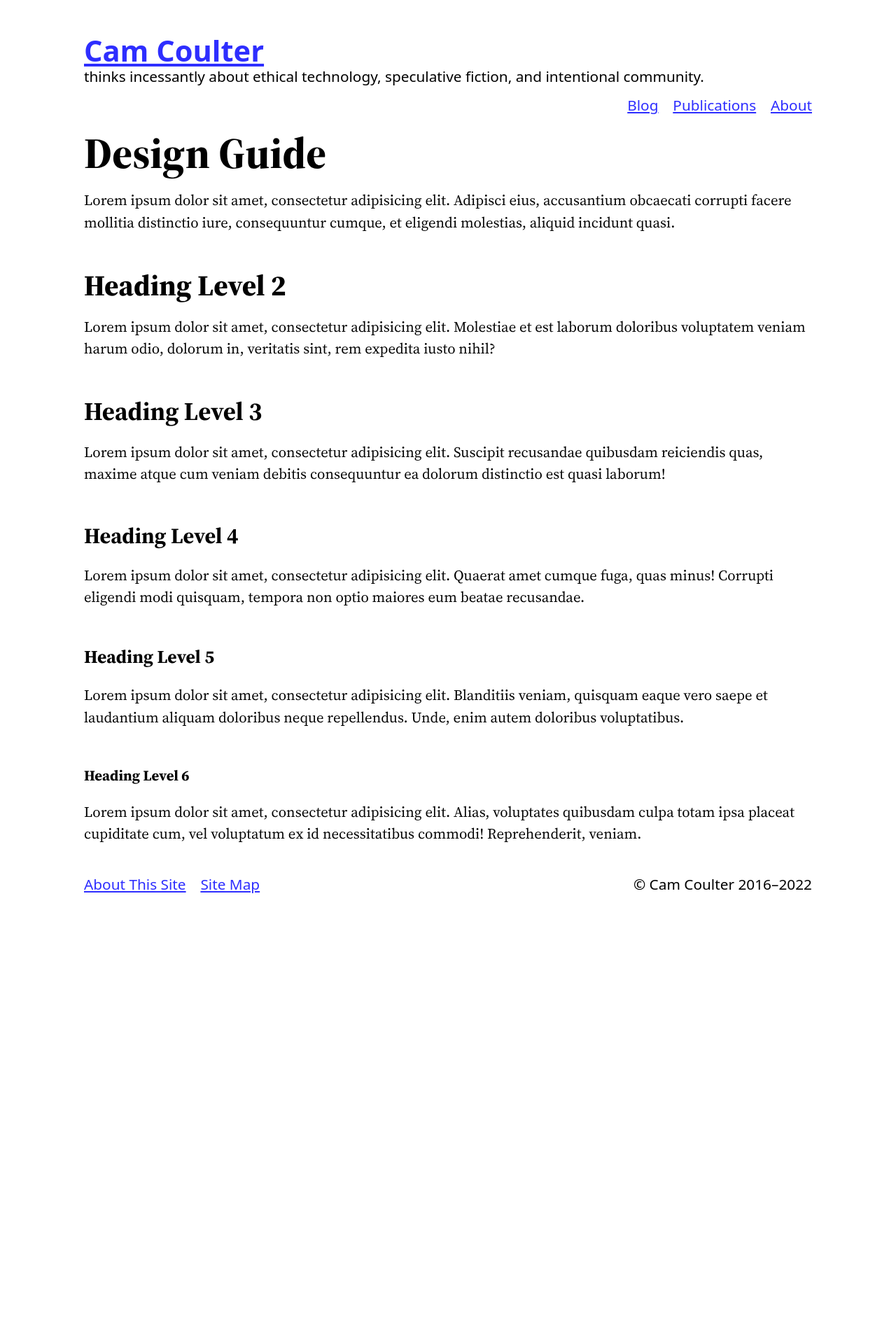
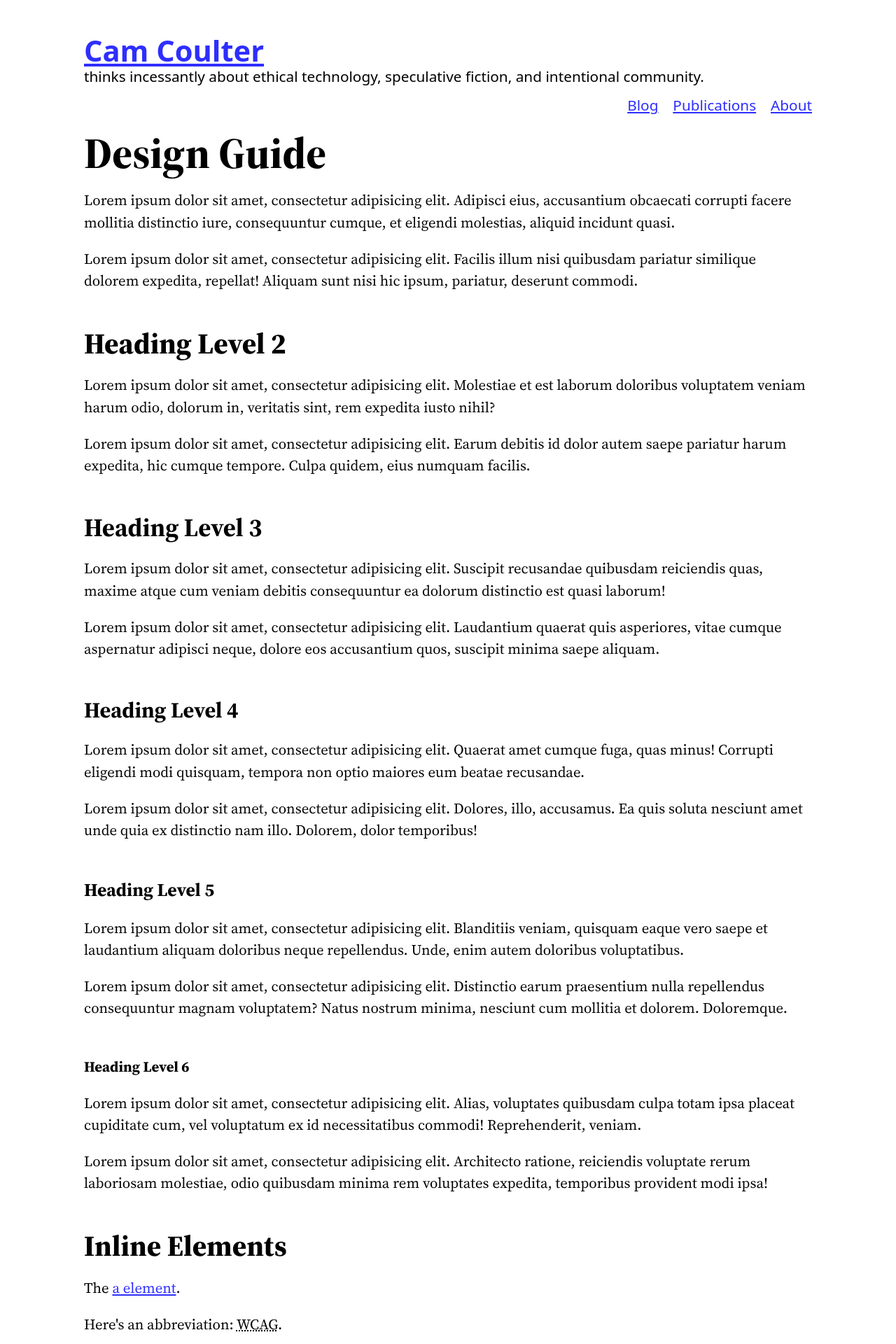
Before and after one commit to cncoulter/camcoulter.com, a Jekyll site: the page built from Design-Guide.html, in a window 1280 px wide. Shown: the top 1920 px of the page at 70% size. Built offline with Jekyll 4.4.1, drawn with Linux system fonts in a browser that asks for light colours; some web fonts are replaced; before the commit the page ends 1300 px from its top, so only the background shows below that; some of the changed text lies outside the part shown.

Commit message:
Update inline styles

```diff
--- a/Design-Guide.html
+++ b/Design-Guide.html
@@ -8,18 +8,52 @@
 
 <h1>{{ page.title }}</h1>
 <p>Lorem ipsum dolor sit amet, consectetur adipisicing elit. Adipisci eius, accusantium obcaecati corrupti facere mollitia distinctio iure, consequuntur cumque, et eligendi molestias, aliquid incidunt quasi.</p>
+<p>Lorem ipsum dolor sit amet, consectetur adipisicing elit. Facilis illum nisi quibusdam pariatur similique dolorem expedita, repellat! Aliquam sunt nisi hic ipsum, pariatur, deserunt commodi.</p>
 
 <h2>Heading Level 2</h2>
 <p>Lorem ipsum dolor sit amet, consectetur adipisicing elit. Molestiae et est laborum doloribus voluptatem veniam harum odio, dolorum in, veritatis sint, rem expedita iusto nihil?</p>
+<p>Lorem ipsum dolor sit amet, consectetur adipisicing elit. Earum debitis id dolor autem saepe pariatur harum expedita, hic cumque tempore. Culpa quidem, eius numquam facilis.</p>
 
 <h3>Heading Level 3</h3>
 <p>Lorem ipsum dolor sit amet, consectetur adipisicing elit. Suscipit recusandae quibusdam reiciendis quas, maxime atque cum veniam debitis consequuntur ea dolorum distinctio est quasi laborum!</p>
+<p>Lorem ipsum dolor sit amet, consectetur adipisicing elit. Laudantium quaerat quis asperiores, vitae cumque aspernatur adipisci neque, dolore eos accusantium quos, suscipit minima saepe aliquam.</p>
 
 <h4>Heading Level 4</h4>
 <p>Lorem ipsum dolor sit amet, consectetur adipisicing elit. Quaerat amet cumque fuga, quas minus! Corrupti eligendi modi quisquam, tempora non optio maiores eum beatae recusandae.</p>
+<p>Lorem ipsum dolor sit amet, consectetur adipisicing elit. Dolores, illo, accusamus. Ea quis soluta nesciunt amet unde quia ex distinctio nam illo. Dolorem, dolor temporibus!</p>
 
 <h5>Heading Level 5</h5>
 <p>Lorem ipsum dolor sit amet, consectetur adipisicing elit. Blanditiis veniam, quisquam eaque vero saepe et laudantium aliquam doloribus neque repellendus. Unde, enim autem doloribus voluptatibus.</p>
+<p>Lorem ipsum dolor sit amet, consectetur adipisicing elit. Distinctio earum praesentium nulla repellendus consequuntur magnam voluptatem? Natus nostrum minima, nesciunt cum mollitia et dolorem. Doloremque.</p>
 
 <h6>Heading Level 6</h6>
 <p>Lorem ipsum dolor sit amet, consectetur adipisicing elit. Alias, voluptates quibusdam culpa totam ipsa placeat cupiditate cum, vel voluptatum ex id necessitatibus commodi! Reprehenderit, veniam.</p>
+<p>Lorem ipsum dolor sit amet, consectetur adipisicing elit. Architecto ratione, reiciendis voluptate rerum laboriosam molestiae, odio quibusdam minima rem voluptates expedita, temporibus provident modi ipsa!</p>
+
+<h2>Inline Elements</h2>
+
+<p>The <a href="#">a element</a>.</p>
+
+<p>Here's an abbreviation: <abbr title="Web Content Accessibility Guidelines">WCAG</abbr>.</p>
+
+<p>Here are some elements that appear bolded: <b>the b element</b>, <strong>the strong element</strong>.</p>
+
+<p>Here are some elements that appear italicized: <i>the i element</i>, <em>the em element</em>, <cite>the cite element</cite>.</p>
+
+<p>The <mark>mark element</mark> example.</p>
+
+<p>The <code>code element</code>: the <code>code</code> example.</p>
+
+<p>The <code>kbd</code> element: <kbd>Alt</kbd>+<kbd>D</kbd> jumps your focus to the browser's URL/search bar.</p>
+
+<h2>Block Level Elements</h2>
+
+<h3>Blockquote</h3>
+
+<blockquote>
+	<p>Lorem ipsum dolor sit amet, consectetur adipisicing elit. Numquam error blanditiis et culpa ut vero ea quibusdam, consequatur natus quidem nihil officiis a porro accusamus accusantium facilis amet dolore beatae?</p>
+</blockquote>
+
+<h3>Horizontal Rule</h3>
+
+<hr>
--- a/_sass/main.scss
+++ b/_sass/main.scss
@@ -4,7 +4,7 @@
  */
 /*
 	# FONTS
-	- I am using three open-source variable fonts: Source Serif, Sans, and Code from Adobe.
+	- I am using three open-source variable fonts from Adobe: Source Serif, Source Sans, and Source Code.
 */
 @supports (font-variation-settings: normal) {
 	@font-face {
@@ -58,6 +58,7 @@
 	--sans: "Source Sans", system-ui, sans-serif;
 	--mono: "Source Code", monospace;
 	--fontSize-para: 1rem;
+
 	// ### Colors
 	color-scheme: dark;
 	--color: #FFFFFF;
@@ -67,9 +68,11 @@
 	--link-visited-color: #E66DF8;
 	--link-active-color: #FF3429;
 	--highlight: #616161;
+	--bg-code: #343434;
 	--accent: var(--link-color);
 	// ### Other
 	--rounded: 0.5em;
+	--inline-rounded: 5px;
 }
 /*
 	## Variables: Light Mode
@@ -84,6 +87,7 @@
 		--link-visited-color: #B10DC9;
 		--link-active-color: #EB0C00;
 		--highlight: #FFDC00;
+		--bg-code: #F2F1F1;
 	}
 }
 /*
@@ -130,6 +134,11 @@
 	line-height: 1.5;
 	margin: 0;
 }
+
+/*
+	## Headings
+	-----------
+*/
 
 h1, h2, h3, h4, h5, h6,
 .h1, .h2, .h3, .h4, .h5, .h6 {
@@ -251,7 +260,7 @@
 	## Text Formatting
 */
 .bookinfo,
-cite {
+cite, em, i {
 	font-style: italic;
 }
 
@@ -265,6 +274,26 @@
 	background-color: var(--highlight);
 	color: var(--color);
 }
+
+code {
+	padding: .125em .25em;
+	border-radius: var(--inline-rounded);
+	background-color: var(--bg-code);
+	font-family: var(--mono);
+}
+
+kbd {
+	display: inline-block;
+	padding: 0 3px;
+	margin: 1px;
+	border: 1px solid #666;
+	border-width: 1px 2px 2px 1px;
+	border-radius: var(--inline-rounded);
+	font-family: var(--sans);
+	font-weight: 600;
+	text-align: center;
+}
+
 /*
 	## Figures & Images
 */
```
